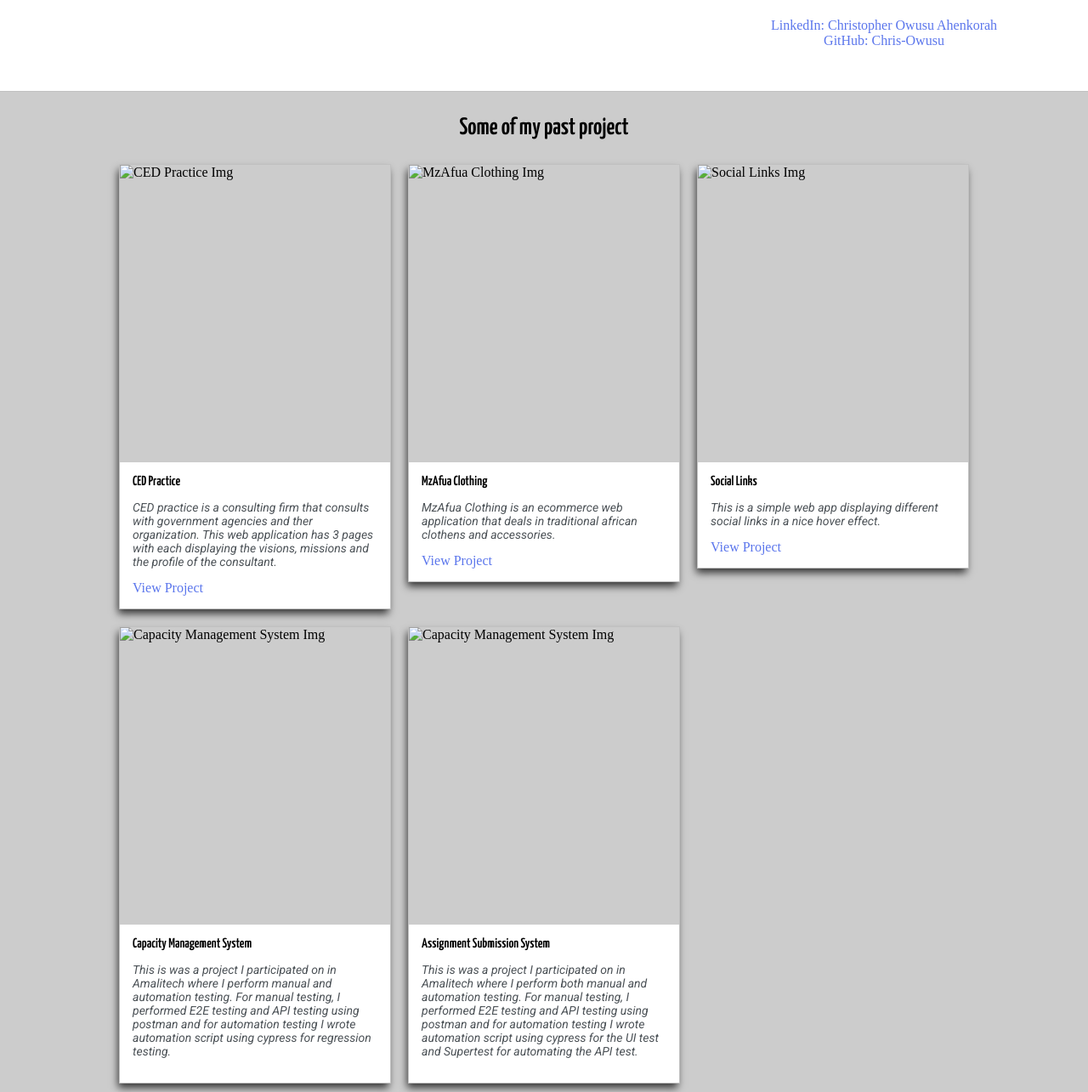
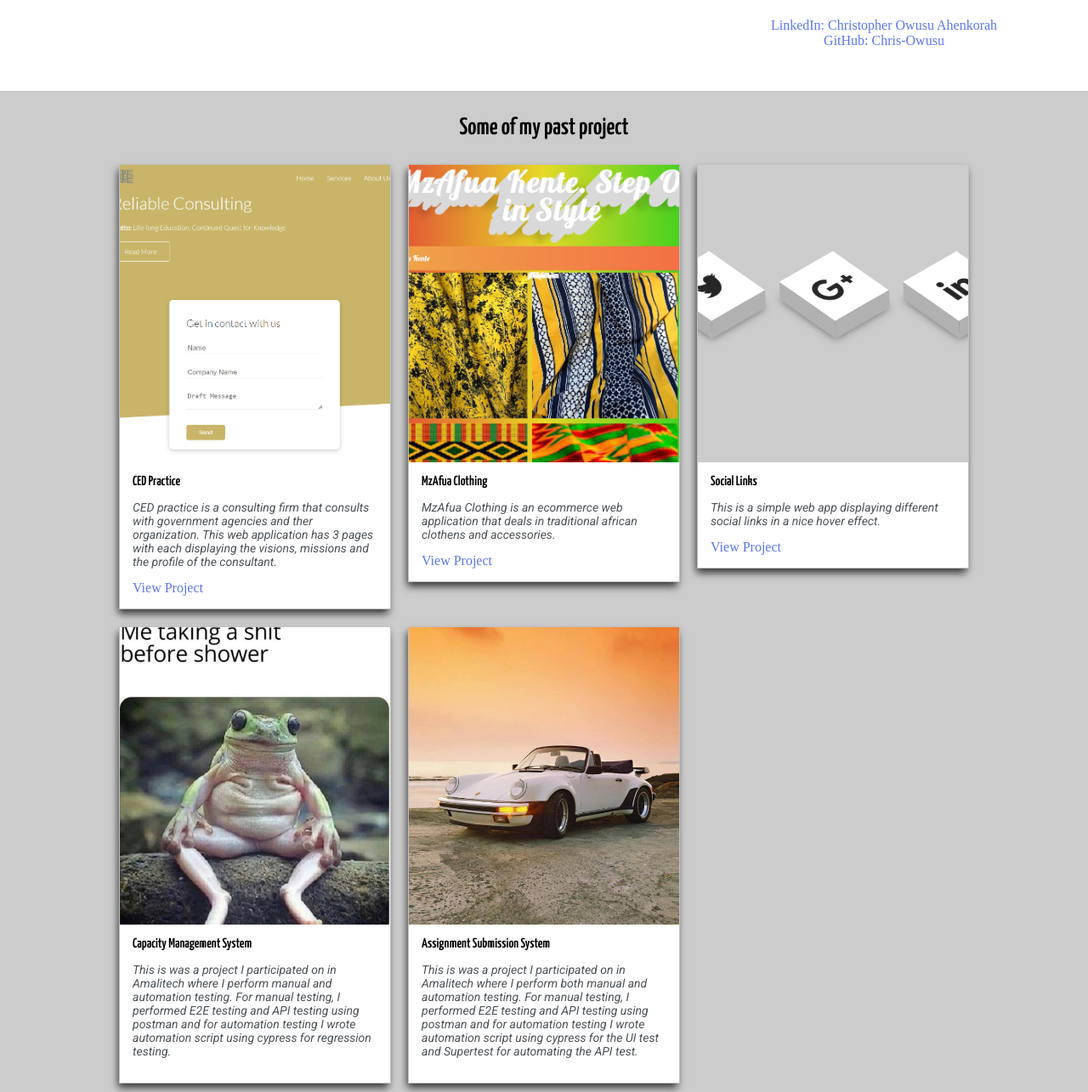
Before and after one commit to christopher-owusu/myPorfolio, a website: page index.html in a window 1280 px wide. Shown: the part 1340-2625 px from the top of the page at 85% size. Drawn offline with nearby package versions, Linux system fonts and the light colour scheme.

Commit message:
fixed broken images

```diff
--- a/index.html
+++ b/index.html
@@ -103,7 +103,7 @@
             </div>
 
                 <div class="social-links">
-                    <img height="500px" width="700px" src="/myPorfolio.github.io/images/social.jpg" alt="social-image" id="social_img">
+                    <img height="500px" width="700px" src="images/social.jpg" alt="social-image" id="social_img">
 
                     <h3>Find me on LinkedIn & GitHub</h3>
 
@@ -121,7 +121,7 @@
 
                 <div>
                     <div class="post">
-                            <img class="thumbnail" src="/myPorfolio.github.io/images/ced.png" alt="CED Practice Img">
+                            <img class="thumbnail" src="images/ced.png" alt="CED Practice Img">
                             <div class="post-preview">
                                 <h6 class="post-title">CED Practice</h6>
                                 <p class="post-intro">CED practice is a consulting firm that consults with government agencies and ther organization. This web application has 3 pages with each displaying the visions, missions and the profile of the consultant.</p>
@@ -132,7 +132,7 @@
 
                 <div>
                     <div class="post">
-                        <img class="thumbnail" src="/myPorfolio.github.io/images/mzfua.png" alt="MzAfua Clothing Img">
+                        <img class="thumbnail" src="images/mzfua.png" alt="MzAfua Clothing Img">
                         <div class="post-preview">
                             <h6 class="post-title">MzAfua Clothing</h6>
                             <p class="post-intro">MzAfua Clothing is an ecommerce web application that deals in traditional african clothens and accessories.</p>
@@ -143,7 +143,7 @@
 
             <div>
                     <div class="post">
-                        <img class="thumbnail" src="/myPorfolio.github.io/images/socia.png" alt="Social Links Img">
+                        <img class="thumbnail" src="images/socia.png" alt="Social Links Img">
                         <div class="post-preview">
                             <h6 class="post-title">Social Links</h6>
                             <p class="post-intro">This is a simple web app displaying different social links in a nice hover effect.</p>
@@ -154,7 +154,7 @@
 
             <div>
                     <div class="post">
-                        <img class="thumbnail" src="/myPorfolio.github.io/images/frog.jpg" alt="Capacity Management System Img">
+                        <img class="thumbnail" src="images/frog.jpg" alt="Capacity Management System Img">
                         <div class="post-preview">
                             <h6 class="post-title">Capacity Management System</h6>
                             <p class="post-intro">This is was a project I participated on in Amalitech where I perform manual and automation testing. For manual testing, I performed E2E testing and API testing using postman and for automation testing I wrote automation script using cypress for regression testing.</p>
@@ -164,7 +164,7 @@
 
             <div>
                     <div class="post">
-                        <img class="thumbnail" src="/myPorfolio.github.io/images/bless.jpg" alt="Capacity Management System Img">
+                        <img class="thumbnail" src="images/bless.jpg" alt="Capacity Management System Img">
                         <div class="post-preview">
                             <h6 class="post-title">Assignment Submission System</h6>
                             <p class="post-intro">This is was a project I participated on in Amalitech where I perform both manual and automation testing. For manual testing, I performed E2E testing and API testing using postman and for automation testing I wrote automation script using cypress for the UI test and Supertest for automating the API test.</p>
```
